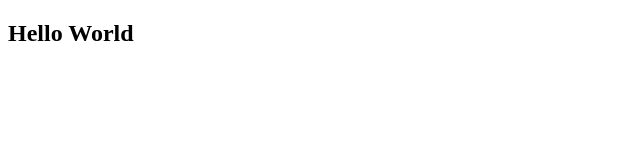
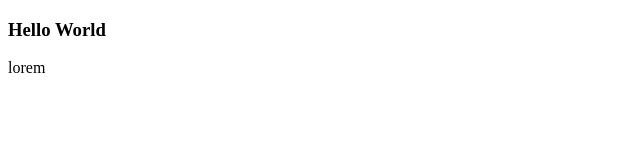
Before and after one commit to javadashtiani/test-github, a plain HTML site: page index.html in a window 1280 px wide. Shown: the whole page, without its empty margins (0-640 px from the left). Drawn offline with Linux system fonts and the light colour scheme.

Commit message:
HTML structure is up to date

```diff
--- a/index.html
+++ b/index.html
@@ -6,6 +6,7 @@
     <title>Document</title>
   </head>
   <body>
-    <h2>Hello World</h2>
+   <h3>Hello World</h3>
+   <p>lorem</p>
   </body>
 </html>
```
